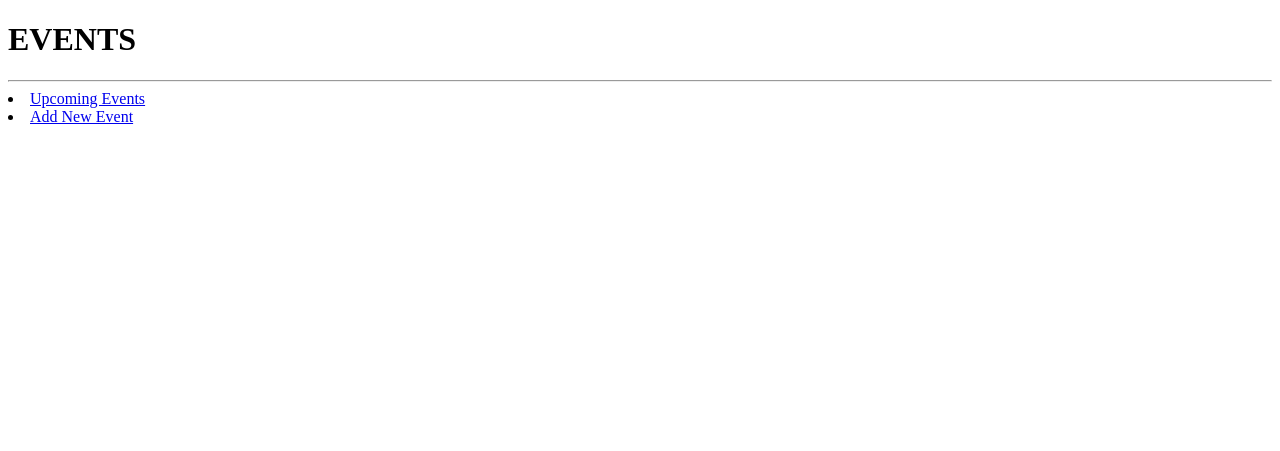
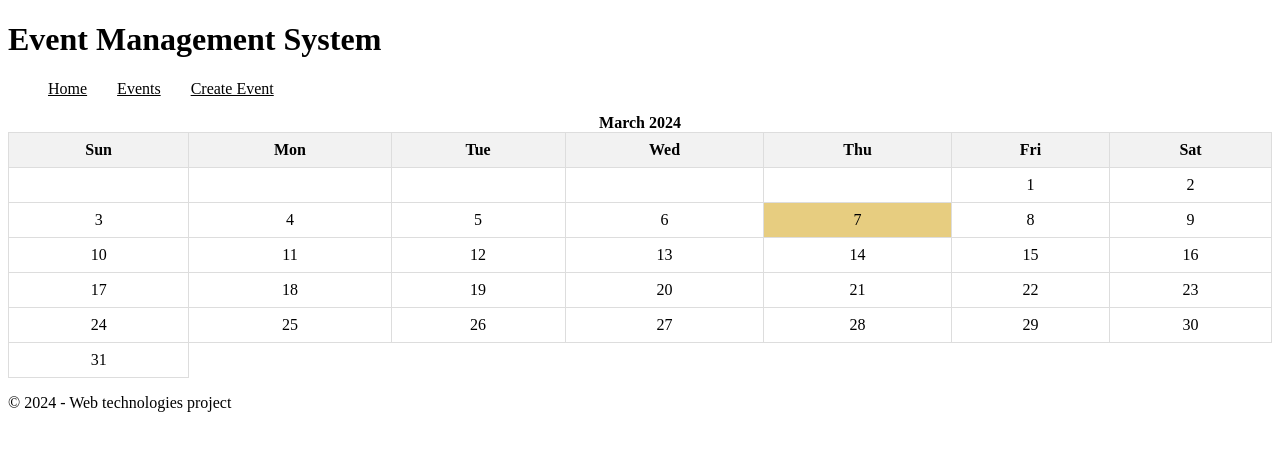
Before and after one commit to Lu671/Web-Project, a Django app: page / in a window 1280 px wide. Shown: the top 451 px of the page. Run offline with Django 5.2, Linux system fonts and the light colour scheme.

Commit message:
add table

```diff
--- a/templates/home.html
+++ b/templates/home.html
@@ -1,20 +1,98 @@
-<!DOCTYPE html>
-<html>
-<head>
-    <title>Events</title>
+{% extends 'base.html' %}
+
+{% block content %}
+
+    <style>
+        table {
+            border-collapse: collapse;
+            width: 100%;
+        }
+
+        th,
+        td {
+            border: 1px solid #ddd;
+            text-align: center;
+            padding: 8px;
+        }
+
+        th {
+            background-color: #f2f2f2;
+        }
+
+        td:hover {
+            background-color: #f2f2f2;
+        }
+
+        .today {
+            background-color: #e7cd80;
+        }
+    </style>
 </head>
+
 <body>
-    <header>
-        <h1>EVENTS</h1>
-        <hr>
-    </header>
-    <section>
-        <li>
-            <a href="{% url 'listEvents'%}">Upcoming Events</a>
-        </li>
-        <li>
-            <a href="{% url 'addEvent' %}">Add New Event</a>
-        </li>
-    </section>
+    <table>
+        <caption><strong>March 2024</strong></caption>
+        <tr>
+            <th>Sun</th>
+            <th>Mon</th>
+            <th>Tue</th>
+            <th>Wed</th>
+            <th>Thu</th>
+            <th>Fri</th>
+            <th>Sat</th>
+        </tr>
+        <tr>
+            <td></td>
+            <td></td>
+            <td></td>
+            <td></td>
+            <td></td>
+            <td>1</td>
+            <td>2</td>
+        </tr>
+        <tr>
+            <td>3</td>
+            <td>4</td>
+            <td>5</td>
+            <td>6</td>
+            <td class="today">7</td>
+            <td>8</td>
+            <td>9</td>
+        </tr>
+        <tr>
+            <td>10</td>
+            <td>11</td>
+            <td>12</td>
+            <td>13</td>
+            <td>14</td>
+            <td>15</td>
+            <td>16</td>
+        </tr>
+        <tr>
+            <td>17</td>
+            <td>18</td>
+            <td>19</td>
+            <td>20</td>
+            <td>21</td>
+            <td>22</td>
+            <td>23</td>
+        </tr>
+        <tr>
+            <td>24</td>
+            <td>25</td>
+            <td>26</td>
+            <td>27</td>
+            <td>28</td>
+            <td>29</td>
+            <td>30</td>
+        </tr>
+        <tr>
+            <td>31</td>
+        </tr>
+    </table>
+
 </body>
-</html>
+
+
+
+{% endblock %}
```
